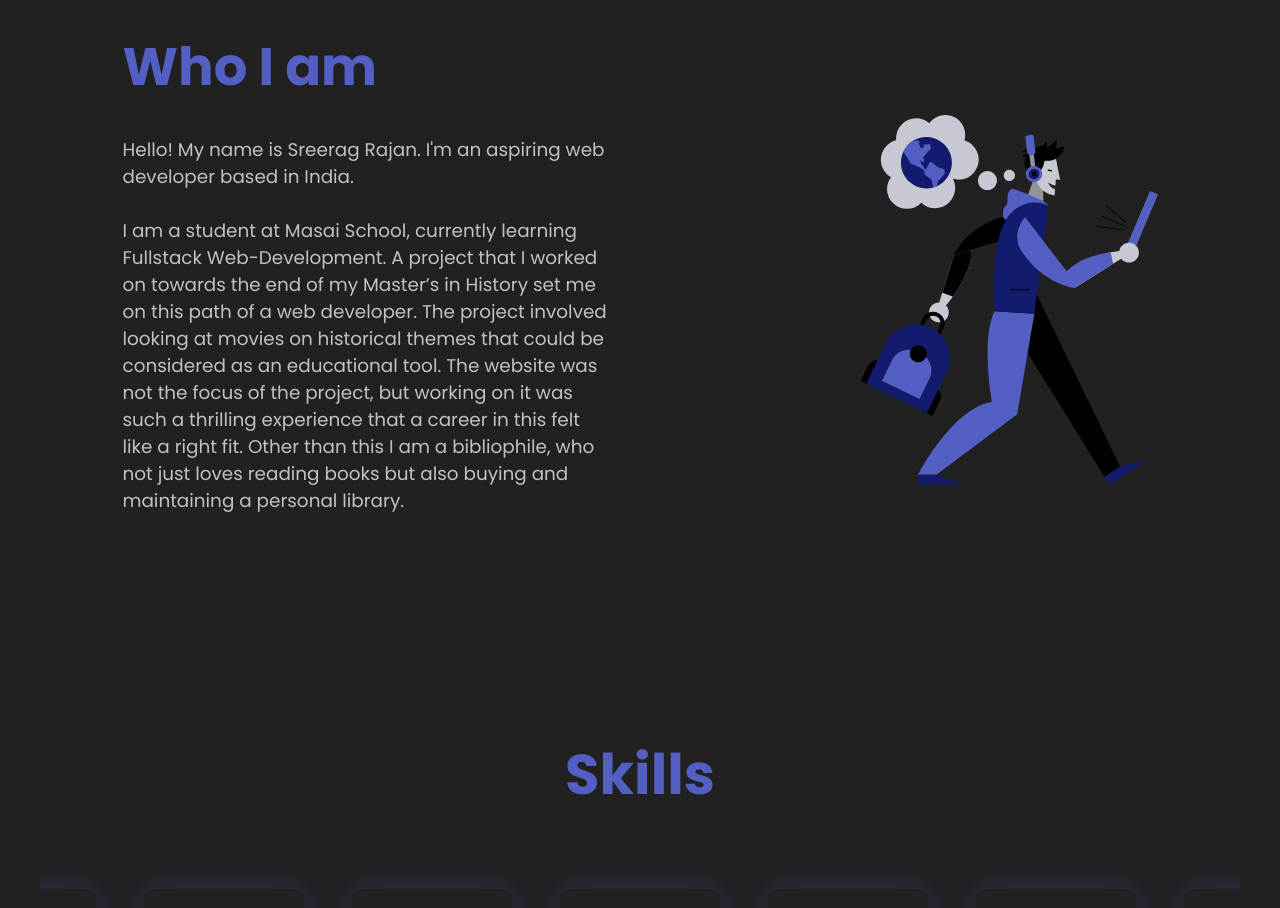
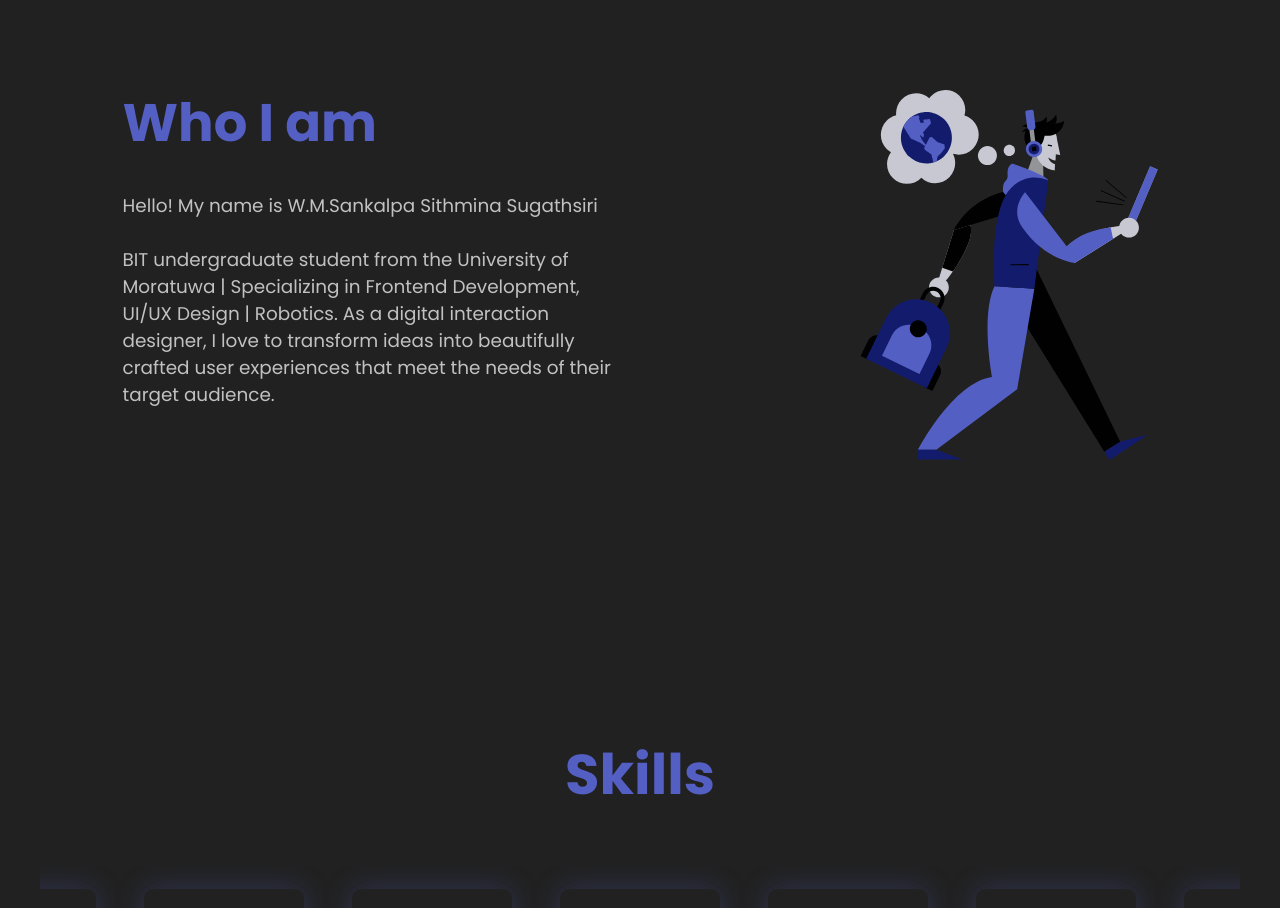
Before and after one commit to sana1211/sankalpa-portfolio, a React (Create React App) app: page /#/blog in a window 1280 px wide. Shown: the part 900-1808 px from the top of the page. Built offline with nearby package versions, Linux system fonts and the light colour scheme; a web font is replaced by a local one.

Commit message:
update aboutData.js

```diff
--- a/src/data/aboutData.js
+++ b/src/data/aboutData.js
@@ -1,6 +1,6 @@
 export const aboutData = {
     title: "Who I am",
-    description1: "Hello! My name is Sreerag Rajan. I'm an aspiring web developer based in India.",
-    description2: "I am a student at Masai School, currently learning Fullstack Web-Development. A project that I worked on towards the end of my Master’s in History set me on this path of a web developer. The project involved looking at movies on historical themes that could be considered as an educational tool. The website was not the focus of the project, but working on it was such a thrilling experience that a career in this felt like a right fit. Other than this I am a bibliophile, who not just loves reading books but also buying and maintaining a personal library.",
+    description1: "Hello! My name is W.M.Sankalpa Sithmina Sugathsiri",
+    description2: "BIT undergraduate student from the University of Moratuwa | Specializing in Frontend Development, UI/UX Design | Robotics. As a digital interaction designer, I love to transform ideas into beautifully crafted user experiences that meet the needs of their target audience.",
     image: 2
 }
```
